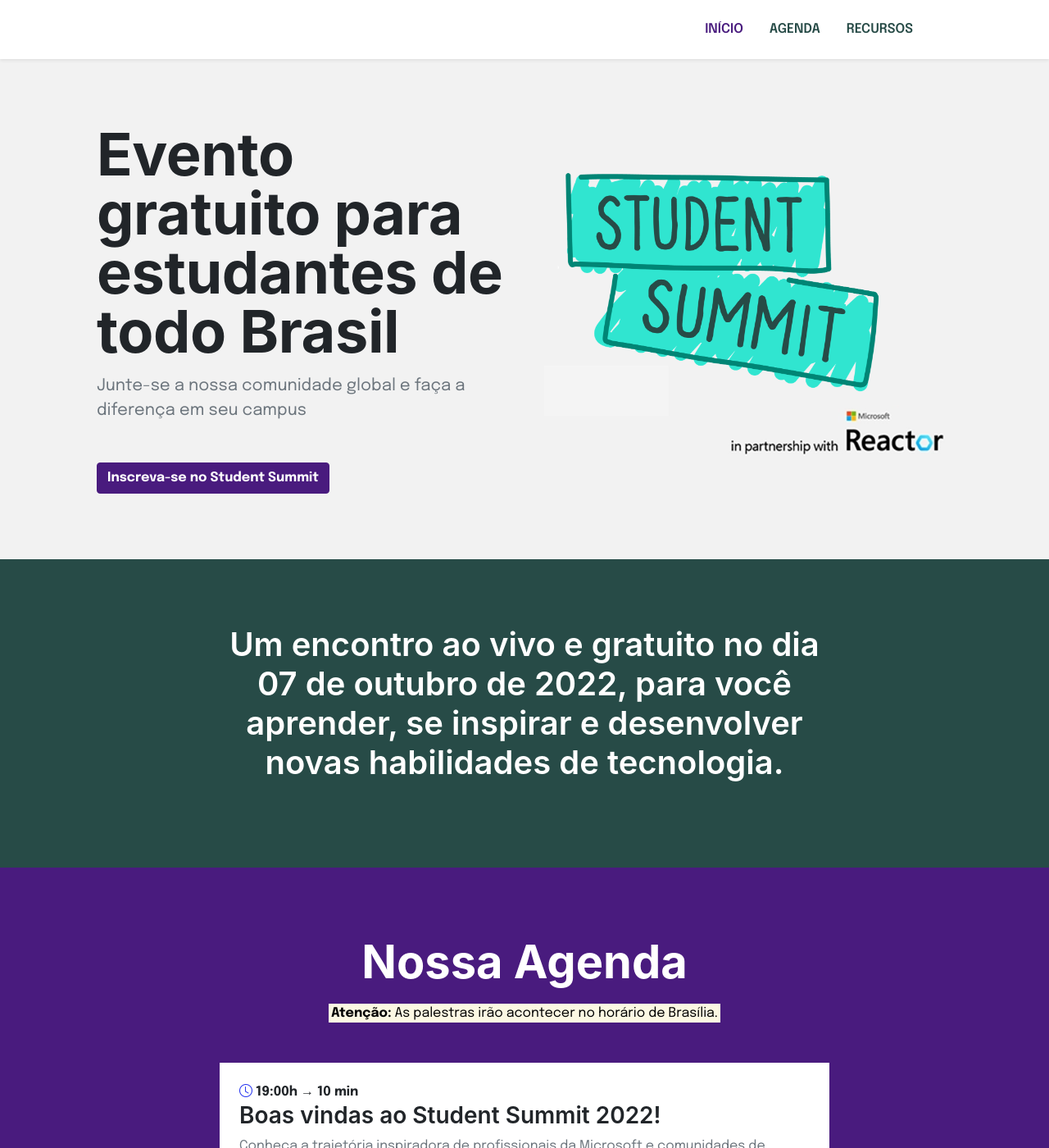
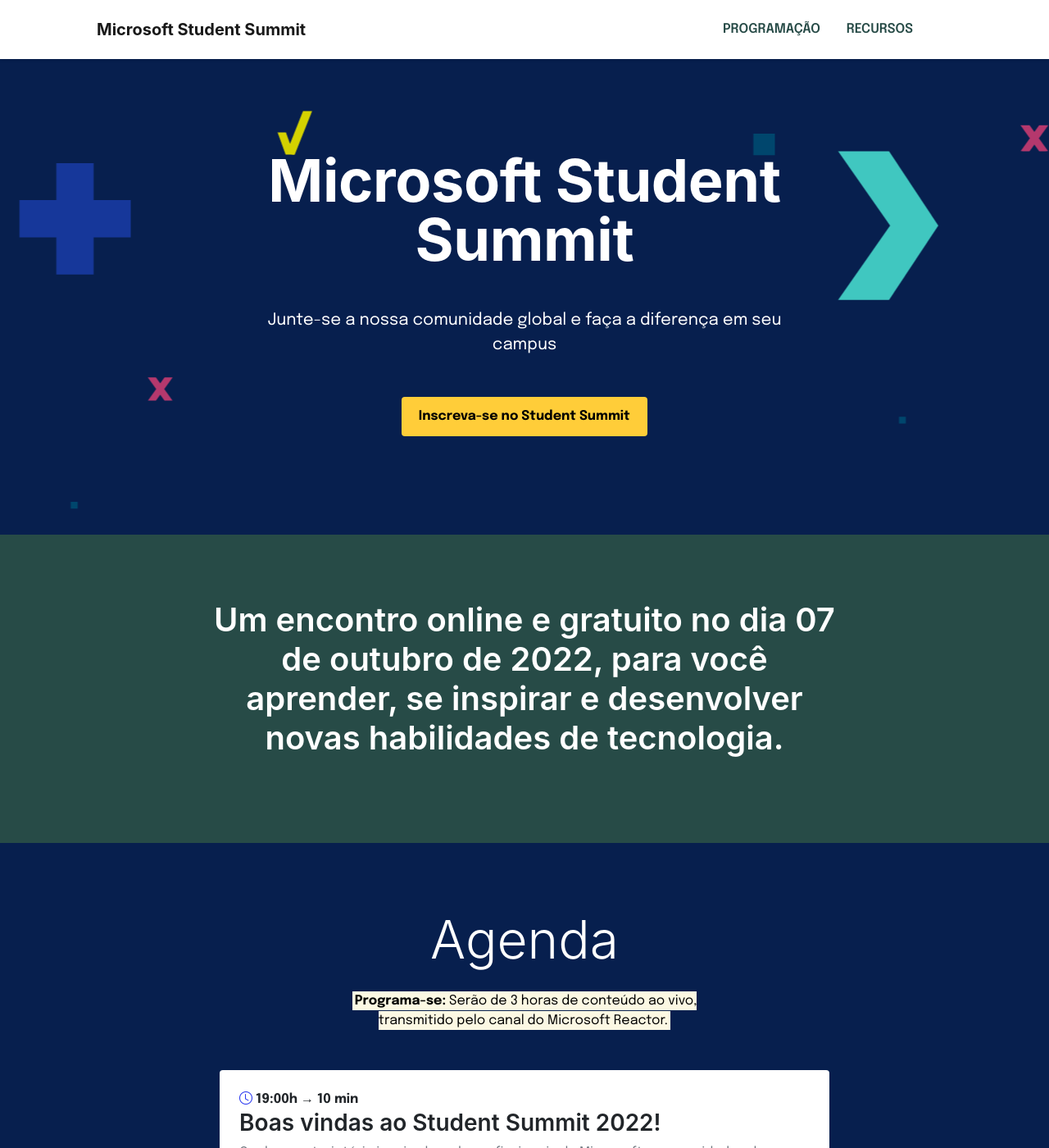
Before and after one commit to cyz/student-summit, a Jekyll site: the page built from index.html, in a window 1280 px wide and 1400 px high. Shown: the whole window at 82% size. Built offline with Jekyll 4.4.1, drawn with Linux system fonts in a browser that asks for light colours; the list of posts is cut into pages by our own code; some of the changed text lies outside the part shown.

Commit message:
ajustes de layout

```diff
--- a/_data/resources.json
+++ b/_data/resources.json
@@ -1,4 +1,9 @@
 [
+    {
+        "title": "Boas vindas ao Student Summit 2022!",
+        "description": "Conheça a trajetória inspiradora de profissionais da Microsoft e comunidades de tecnologia e obtenha dicas valiosas para crescer na sua carreira.",
+        "link": "10"
+    },
     {
         "title": "Boas vindas ao Student Summit 2022!",
         "description": "Conheça a trajetória inspiradora de profissionais da Microsoft e comunidades de tecnologia e obtenha dicas valiosas para crescer na sua carreira.",
--- /dev/null
+++ b/_includes/footer.html
@@ -0,0 +1,14 @@
+<footer class="text-center py-5">
+    <div class="container px-5">
+        <div class="text-black-50 small">
+
+            <p class="mb-2 text-size-small">
+                Feito com <i class="bi bi-heart-fill text-danger"></i> amor
+            </p>
+
+            <p class="mx-1">Tema baseado no
+                <a href="https://startbootstrap.com/theme/new-age">Start Bootstrap</a></p>
+
+        </div>
+    </div>
+</footer>
--- /dev/null
+++ b/_includes/nav.html
@@ -0,0 +1,15 @@
+<nav class="navbar navbar-expand-lg navbar-light fixed-top shadow-sm" id="mainNav">
+    <div class="container px-5">
+        <a class="navbar-brand fw-bold" href="#page-top" title="Microsoft Student Summit">Microsoft Student Summit</a>
+        <button class="navbar-toggler" type="button" data-bs-toggle="collapse" data-bs-target="#navbarResponsive" aria-controls="navbarResponsive" aria-expanded="false" aria-label="Toggle navigation">
+            Menu
+            <i class="bi-list"></i>
+        </button>
+        <div class="collapse navbar-collapse" id="navbarResponsive">
+            <ul class="navbar-nav ms-auto me-4 my-3 my-lg-0">
+                <li class="nav-item"><a class="nav-link me-lg-3" href="#schedule">Programação</a></li>
+                <li class="nav-item"><a class="nav-link me-lg-3" href="#resources">Recursos</a></li>
+            </ul>
+        </div>
+    </div>
+</nav>
--- a/index.html
+++ b/index.html
@@ -3,72 +3,57 @@
 title: Microsoft Student Summit Brasil
 ---
 
-<!-- Navigation-->
-<nav class="navbar navbar-expand-lg navbar-light fixed-top shadow-sm" id="mainNav">
-    <div class="container px-5">
-        <button class="navbar-toggler" type="button" data-bs-toggle="collapse" data-bs-target="#navbarResponsive" aria-controls="navbarResponsive" aria-expanded="false" aria-label="Toggle navigation">
-            Menu
-            <i class="bi-list"></i>
-        </button>
-        <div class="collapse navbar-collapse" id="navbarResponsive">
-            <ul class="navbar-nav ms-auto me-4 my-3 my-lg-0">
-                <li class="nav-item"><a class="nav-link me-lg-3" href="#page-top">Início</a></li>
-                <li class="nav-item"><a class="nav-link me-lg-3" href="#schedule">Agenda</a></li>
-                <li class="nav-item"><a class="nav-link me-lg-3" href="#resources">Recursos</a></li>
-            </ul>
-        </div>
-    </div>
-</nav>
+{% include nav.html %}
 
-<!-- Mashead header-->
+<!-- Banner header-->
 <header class="masthead" id="page-top">
-    <div class="container px-5">
-        <div class="row gx-5 align-items-center">
-            <div class="col-lg-6">
-                <!-- Mashead text and app badges-->
-                <div class="mb-5 mb-lg-0 text-center text-lg-start">
-                    <h1 class="lh-1 mb-3">Evento gratuito para estudantes de todo Brasil
-                    </h1>
-                    <p class="lead fw-normal text-muted mb-5">Junte-se a nossa comunidade global e faça a diferença em seu campus</p>
-                    <div class="d-flex flex-column flex-lg-row align-items-center">
-                        <a class="me-lg-3 mb-4 mb-lg-0 btn btn-purple" href="https://aka.ms/CheckinMicrosoftStudentSummitBrasil" target="_blank" title="Inscreva-se no Student Summit">Inscreva-se no Student Summit</a>
-                    </div>
-                </div>
-            </div>
-            <div class="col-lg-6">
-                <div class="masthead-device-mockup">
-                    <img src="{{"assets/img/student-summit.png" | relative_url }}" alt="Student Summit em parceria com Microsoft Reactor" class="img-fluid"/>
-                </div>
+    <div class="container px-5 py-4">
+        <div class="row gx-5 justify-content-center">
+            <div class="col-xl-8">
+                <h1 class="lh-1 text-center display-2 mb-5 text-white">
+                    Microsoft Student Summit
+                </h1>
+                <p class="fw-normal lead mb-5 text-white text-center">
+                    Junte-se a nossa comunidade global e faça a diferença em seu campus
+                </p>
+                <a class="lh-1 btn-join-event rounded" href="https://aka.ms/CheckinMicrosoftStudentSummitBrasil" target="_blank" title="Inscreva-se no Student Summit">
+                    Inscreva-se no Student Summit
+                </a>
             </div>
         </div>
     </div>
 </header>
 
-<!-- Quote/testimonial aside-->
+<!-- Quote aside-->
 <aside class="text-center bg-gradient-primary-to-secondary">
     <div class="container px-5">
         <div class="row gx-5 justify-content-center">
             <div class="col-xl-9">
-                <div class="h2 fs-1 text-white mb-4">Um encontro ao vivo e gratuito no dia 07 de outubro de 2022, para você aprender, se inspirar e desenvolver novas habilidades de tecnologia.</div>
+                <div class="h2 fs-1 text-white mb-4">Um encontro online e gratuito no dia 07 de outubro de 2022, para você aprender, se inspirar e desenvolver novas habilidades de tecnologia.</div>
             </div>
         </div>
     </div>
 </aside>
 
-<!-- App features section-->
-<section id="schedule" class="container-fluid bg-dotted">
+<!-- Agenda section-->
+<section id="schedule" class="container-fluid">
 
     <div class="container">
         <div class="col-lg-8 mx-auto">
 
-            <h2 class="text-center mb-3 secondary-title text-white">Nossa Agenda</h2>
+            <h2 class="text-center mb-4 display-3 text-white">
+                Agenda
+            </h2>
 
-            <p class="text-center mb-5"><mark><strong>Atenção:</strong> As palestras irão acontecer no horário de Brasília.</mark></p>
+            <p class="text-center mb-5">
+                <mark><strong>Programa-se:</strong> Serão de 3 horas de conteúdo ao vivo,
+                    <br/> transmitido pelo canal do Microsoft Reactor.</mark>
+            </p>
 
             <div class="d-flex flex-column mb-3">
                 {% assign schedule = site.data.agenda %}
                 {% for content in schedule %}
-                <div class="p-4 mb-4 schedule_item">
+                <div class="p-4 mb-4 schedule_item rounded">
                     <div class="schedule_Item_time">
                         <strong>
                             <span class="text-size-small text-weight-medium"><i class="bi bi-clock text-primary"></i> {{ content.time }}h</span>
@@ -78,20 +63,18 @@
                     </div>
                     <div class="schedule_Item_info">
                         <h3 class="font-alt">{{ content.title }}</h3>
-                        <p class="text-muted mb-0">{{ content.description }}</p>
+                        <p class="text-muted">{{ content.description }}</p>
                     </div>
                     <div class="schedule_item_speaker">
-                        <div class="d-flex flex-row">
+                        <div class="row">
                             {% for speaker in content.speakers %}
-                                <div class="p-2">
+                                <div class="col-lg-1 col-2">
                                     <img src="{{"assets/img/femalecodertocat.png" | relative_url }}" class="rounded-circle" />
                                 </div>
-                                <div class="p-2">
+                                <div class="col-lg-4 col-10">
                                     <p class="mb-0"><a href="{{ speaker.speaker_link }}" target="_blank" title="{{ speaker.speaker_name }}">{{ speaker.speaker_name }}</a></p>
                                 </div>
                             {% endfor %}
-
-
                         </div>
                     </div>
                 </div>
@@ -106,45 +89,25 @@
 
     <div class="container">
         <div class="row">
-            <div class="col-lg-5 pe-5">
-
-                <h2 class="secondary-title">Recursos para você continuar aprendendo</h2>
-
-                <p class="lead fw-normal text-muted mt-5">Junte-se a nossa comunidade global e faça a diferença em seu campus</p>
-
+            <div class="col-lg-8 mb-5 mx-auto text-center">
+                <h2 class="display-3 lh-1">Recursos para você continuar aprendendo</h2>
+                <p class="lead fw-normal text-muted mt-5">Junte-se a nossa comunidade global e acelere sua carreira na tecnologia</p>
             </div>
 
-            <div class="col-lg-6">
-                <div class="d-flex flex-column mb-3">
-                    {% assign resource = site.data.resources %}
-                    {% for item in resource %}
-                    <div class="pt-0 pb-4 mb-4 resource_item">
-                        <p>
-                            <a href="#" title="{{ item.title }}" target="_blank">
-                                <strong>{{ item.title }}</strong><br/>
-                                <span>{{ item.description }}</span>
-                            </a>
-                        </p>
-                    </div>
-                    {% endfor %}
-                </div>
+            <div class="container"></div>
+
+            {% assign resource = site.data.resources %}
+            {% for item in resource %}
+            <div class="col-lg-4 resource_item">
+                <a href="#" title="{{ item.title }}" target="_blank" class="rounded">
+                    <img src="{{"assets/img/black-girls-rock-girl-book-1600x900.jpg" | relative_url }}" class="img-fluid rounded-top mb-3" />
+                    <h3 class="h5 px-4">{{ item.title }}</h3>
+                    <p class="text-muted px-4 pb-4">{{ item.description }}</p>
+                </a>
             </div>
+            {% endfor %}
         </div>
     </div>
 </section>
 
-<!-- Footer-->
-<footer class="bg-black text-center py-5">
-    <div class="container px-5">
-        <div class="text-white-50 small">
-
-            <p class="mb-2 text-size-small text-color-white">
-                Feito com <i class="bi bi-heart-fill text-danger"></i> amor
-            </p>
-
-
-            <p class="mx-1">Tema baseado no <a href="https://startbootstrap.com/theme/new-age">Start Bootstrap</a></p>
-
-        </div>
-    </div>
-</footer>
+{% include footer.html %}
```
Also changed, not shown: assets/css/styles.css, assets/img/bg-header.png (added), assets/img/black-girls-rock-girl-book-1600x900.jpg (added), assets/img/hello-world.png (added), assets/img/student-summit-logo.png (added), assets/img/teste.jpg (added).
